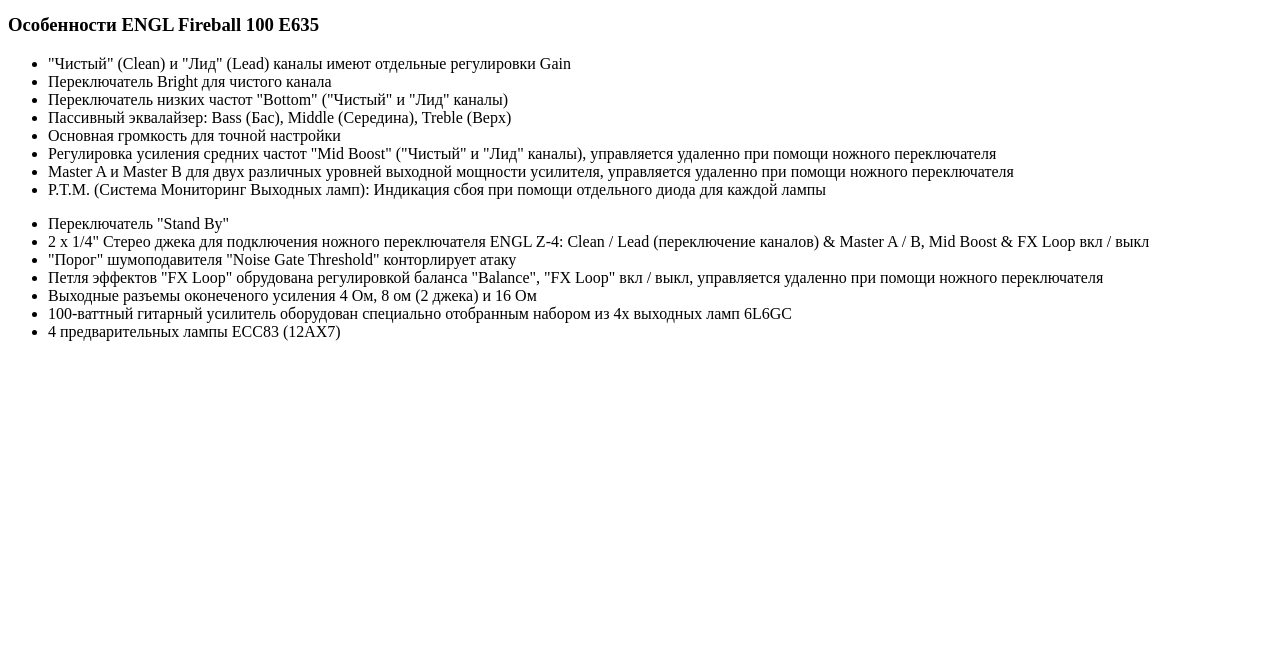
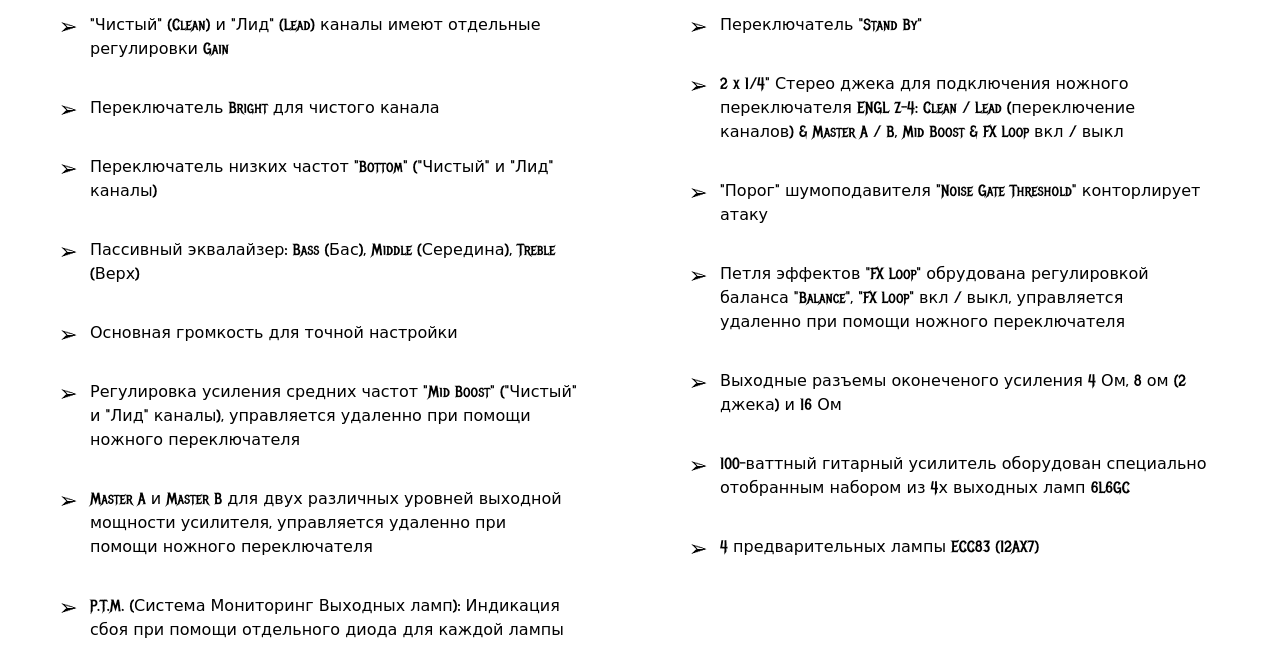
Before and after one commit to chaoswork612/workspace_kmorozov, a plain HTML site: page docs/index.html in a window 1280 px wide. Shown: the part 720-1387 px from the top of the page. Before the commit the page ends 1077 px from the top, so only its background shows below. Drawn offline with Linux system fonts and the light colour scheme.

Commit message:
corrected styles.css reference

```diff
--- a/docs/css/style.css
+++ b/docs/css/style.css
@@ -126,7 +126,7 @@
     font-weight: 400;
     line-height: 24px;
     text-align: left;
-    background: url(img/images.png) no-repeat 5px 10px;
+    background: url(../img/images.png) no-repeat 5px 10px;
     padding: 10px 0px 25px 40px;
     list-style: none;
     margin: 0;
--- a/docs/index.html
+++ b/docs/index.html
@@ -4,7 +4,7 @@
 <head>
     <meta charset="UTF-8">
     <title>Document</title>
-    <link rel="stylesheet" href="cssstyle.css"> </head>
+    <link rel="stylesheet" href="css/style.css"> </head>
 
 <body>
     <header class="header">
```
